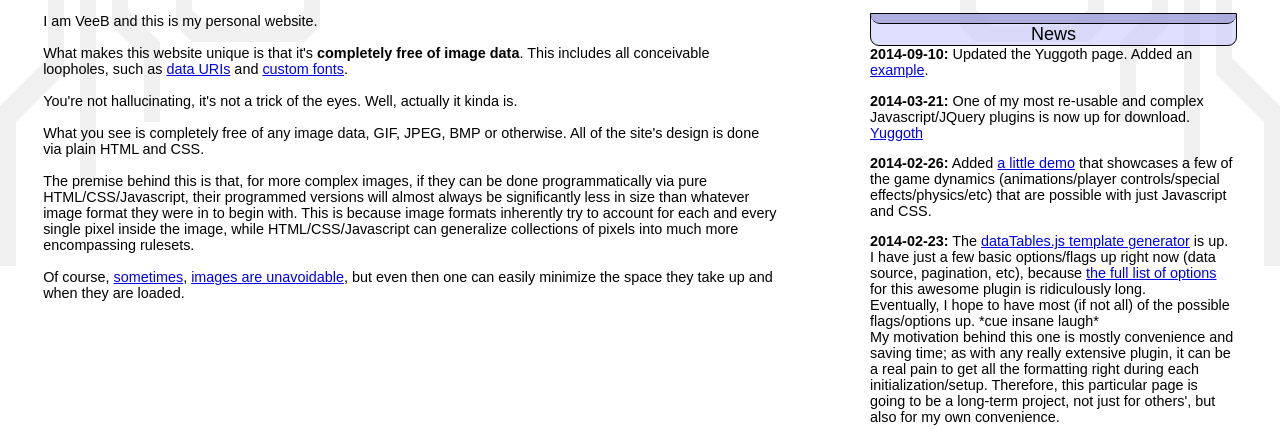
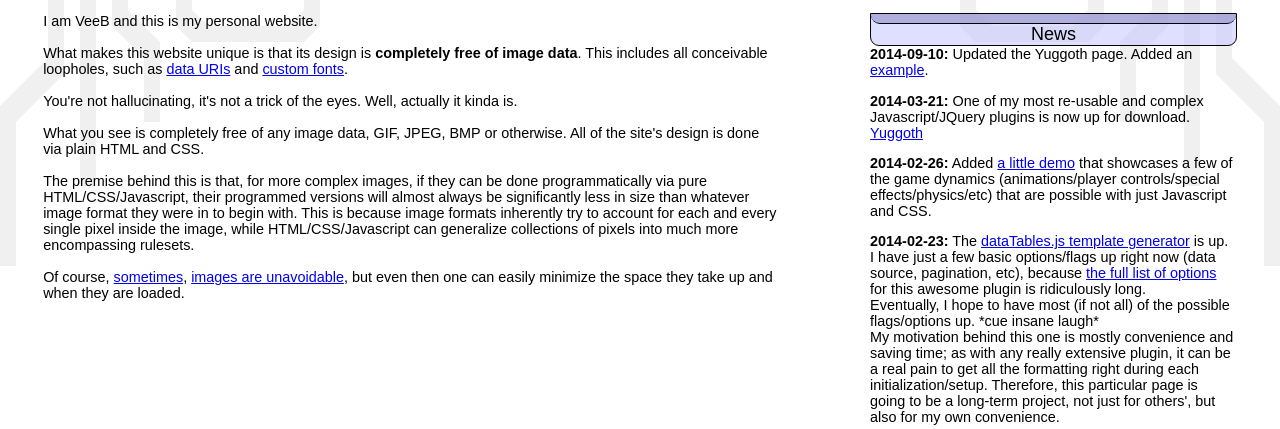
Before and after one commit to vbobkov/veeb, a CodeIgniter app: page / in a window 1280 px wide. Shown: the part 102-531 px from the top of the page. Run offline with CodeIgniter, Linux system fonts and the light colour scheme.

Commit message:
about page tweakage

```diff
--- a/application/views/home.php
+++ b/application/views/home.php
@@ -29,7 +29,7 @@
 	<ul class="column-center">
 		I am VeeB and this is my personal website.
 		<br /><br />
-		What makes this website unique is that it's <b>completely free of image data</b>.
+		What makes this website unique is that its design is <b>completely free of image data</b>.
 		This includes all conceivable loopholes, such as <a target="_blank" href="http://en.wikipedia.org/wiki/Data_URI_scheme">data URIs</a> and <a target="_blank" href="http://fortawesome.github.io/Font-Awesome/">custom fonts</a>.
 		<br /><br />
 		You're not hallucinating, it's not a trick of the eyes. Well, actually it kinda is.
```
